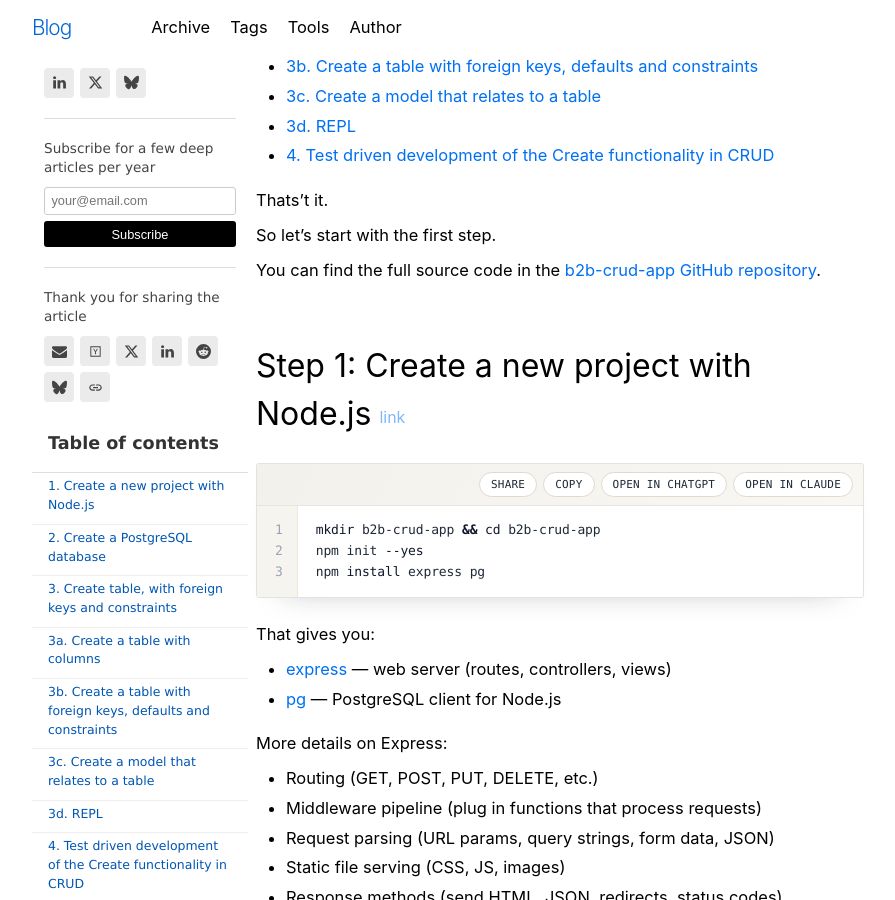
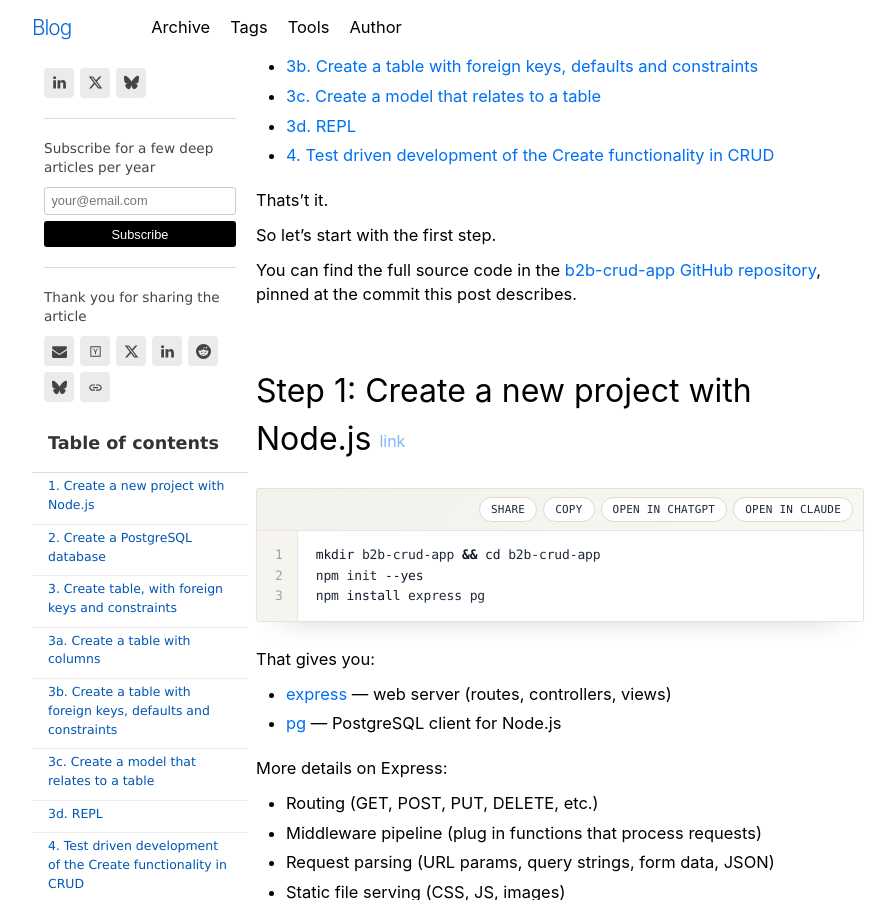
Before and after one commit to roberthopman/roberthopman.github.io, a Jekyll site: the page built from _posts/2026-07-05-building-a-b2b-crud-app-with-postgres-and-javascript.md, in a window 1280 px wide and 900 px high, scrolled down 599 px. Shown: the whole window, without its empty margins (192-1087 px from the left). Built offline with Jekyll 4.4.1, drawn with Linux system fonts in a browser that asks for light colours; a script that is not in the unit is left out.

Commit message:
Add relevant link to commit

```diff
--- a/_posts/2026-07-05-building-a-b2b-crud-app-with-postgres-and-javascript.md
+++ b/_posts/2026-07-05-building-a-b2b-crud-app-with-postgres-and-javascript.md
@@ -22,7 +22,7 @@
 
 So let's start with the first step.
 
-You can find the full source code in the [b2b-crud-app GitHub repository](https://github.com/roberthopman/b2b-crud-app).
+You can find the full source code in the [b2b-crud-app GitHub repository](https://github.com/roberthopman/b2b-crud-app/tree/37d30ee0c2f143fc1c9c5a3a9a69d1a9acf5b203), pinned at the commit this post describes.
 
 ## Step 1: Create a new project with Node.js
 
```
